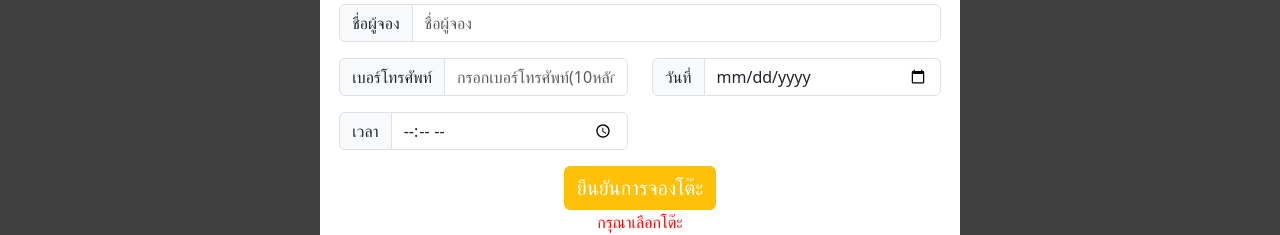
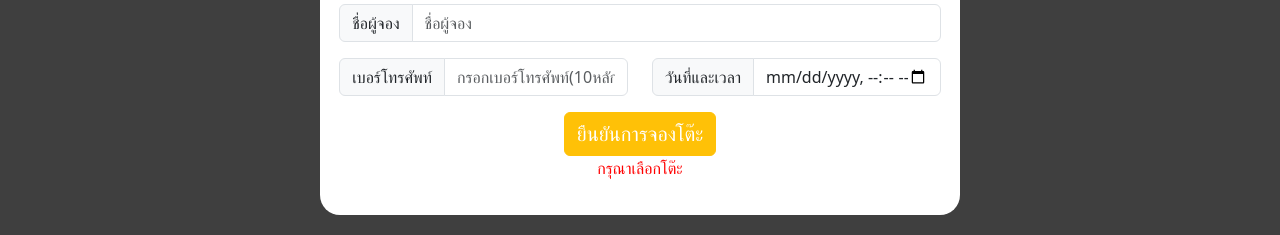
Before and after one commit to Thonthus/tablebooking_343, a Vue app: page / in a window 1280 px wide. Shown: the part 1528-1763 px from the top of the page. Built offline with nearby package versions, Linux system fonts and the light colour scheme.

Commit message:
add modal show bookingInfo

```diff
--- a/src/components/page1.vue
+++ b/src/components/page1.vue
@@ -125,36 +125,68 @@ import { ref } from 'vue'
           <h4>รายละเอียดผู้จอง</h4>
           <div class="input-group mb-3">
             <span class="input-group-text" id="basic-addon1" >ชื่อผู้จอง</span>
-            <input id="name" type="text" class="form-control" placeholder="ชื่อผู้จอง" aria-label="Username" aria-describedby="basic-addon1" required>
+            <input id="name" v-model="formData.name" type="text" class="form-control" placeholder="ชื่อผู้จอง" aria-label="Username" aria-describedby="basic-addon1" required>
           </div>
           <div class="row">
             <div class="col">
               <div class="input-group mb-3">
                 <span class="input-group-text" id="basic-addon1" >เบอร์โทรศัพท์</span>
-                <input id="num" class="form-control" type="text" pattern="[0-9]{10}" maxlength="10"  placeholder="กรอกเบอร์โทรศัพท์(10หลัก)" aria-label="tel" aria-describedby="basic-addon1" required>
+                <input id="num" v-model="formData.num" class="form-control" type="text" pattern="[0-9]{10}" maxlength="10"  placeholder="กรอกเบอร์โทรศัพท์(10หลัก)" aria-label="tel" aria-describedby="basic-addon1" required>
               </div>
             </div>
             <div class="col">
               <div class="input-group mb-3">
-                <span class="input-group-text" id="basic-addon1" >วันที่</span>
-                <input id="date" type="date" class="form-control"  v-model="selectedDate" :min="currentDate" aria-label="Date" aria-describedby="basic-addon1" required>
+                <span class="input-group-text" id="basic-addon1" >วันที่และเวลา</span>
+                <input id="datetime" v-model="formData.datetime" :min="minDate" type="datetime-local" class="form-control"  aria-label="Datetime" aria-describedby="basic-addon1" required>
               </div>
             </div>
           </div>
-          <div class="row row-cols-2">
-            <div class="col">
-              <div class="input-group mb-3">
-                <span class="input-group-text" id="basic-addon1" >เวลา</span>
-                <input id="time" type="time" class="form-control" placeholder="Time" aria-label="Time" required>
-              </div>
-            </div>
+
+          <button  v-if="bookingResult.length <=0" type="submit" class="btn btn-warning"  style="color: rgb(255, 255, 255); font-size: 20px;">ยืนยันการจองโต๊ะ</button>
+        </form>
+        <form action="">
+          <p v-if="bookingData.length <= 0" style="color: red;">กรุณาเลือกโต๊ะ</p>
+          <div v-if="bookingResult.length > 0" class="bookingInfocon" >
+            <br>
+            <button  type="button" class="btn btn-primary" data-bs-toggle="modal" data-bs-target="#staticBackdrop" style="color: rgb(255, 255, 255); font-size: 20px; margin-right: 2%;">
+                รายละเอียดการจอง
+            </button>
+            <button type="submit" @click="resetField" class="btn btn-danger" style="color: rgb(255, 255, 255); font-size: 20px; margin-left: 2%;">ล้างข้อมูล</button>
           </div>
-          <button  type="submit" class="btn btn-warning"  style="color: rgb(255, 255, 255); font-size: 20px;">ยืนยันการจองโต๊ะ</button>
-          <p v-if="bookingData.length <= 0" style="color: red;">กรุณาเลือกโต๊ะ</p>
         </form>
       </div>
     </div>
 
+
+  <div class="mdcon" v-if="bookingResult.length > 0">
+    <div class="modal fade" id="staticBackdrop" data-bs-backdrop="static" data-bs-keyboard="false" tabindex="-1" aria-labelledby="staticBackdropLabel" aria-hidden="true">
+      <div class="modal-dialog">
+        <div class="modal-content">
+          <div class="modal-header">
+            <h1 class="modal-title fs-3" id="staticBackdropLabel" style="background-color: rgb(255, 202, 44); width: 100%; padding: 15px; border-radius: 20px;">รายละเอียดการจอง</h1>
+            <button type="button" class="btn-close" data-bs-dismiss="modal" aria-label="Close"></button>
+          </div>
+          <div class="modal-body">
+            <h5>ชื่อผู้จอง : {{ formData.name }}</h5>
+            <h5>เบอร์โทรศัพท์ : {{ formData.num }}</h5>
+            <h5>วันที่ : {{ date }}</h5>
+            <h5>เวลา : {{ time }}</h5><br>
+            <h5>ร้าน/จำนวนโต๊ะที่จอง : </h5>
+            <ul style="list-style: none; font-size: 18px; margin-left: -5%;">
+              <li v-for="(item, index) in bookingResult" :key="index">
+                {{ Object.keys(item)[0] }}: {{ Object.values(item)[0] }} โต๊ะ
+              </li>
+            </ul>
+            <br>
+            <p style="color: rgb(150, 0, 0);">*หากต้องการเพิ่ม/ลดจำนวนโต๊ะ กรุณาล้างข้อมูลและจองใหม่อีกครั้ง</p>
+          </div>
+          <div class="modal-footer">
+            <button type="button" class="btn btn-secondary" data-bs-dismiss="modal">Close</button>
+          </div>
+        </div>
+      </div>
+    </div>
+  </div>
 
 
 
@@ -169,20 +201,41 @@ export default {
       lukjumTable: 0,
       miangdongTable: 0,
       bookingData: [],
-      currentDate: new Date().toISOString().split('T')[0]
+      bookingResult: [],
+      formData: {
+        name: '',
+        num: '',
+        datetime: '',},
     };
   },
 
+  computed: {
+    minDate() {
+      const now = new Date();
+      const year = now.getFullYear();
+      const month = String(now.getMonth() + 1).padStart(2, '0');
+      const day = String(now.getDate()).padStart(2, '0');
+      const hours = String(now.getHours()).padStart(2, '0');
+      const minutes = String(now.getMinutes()).padStart(2, '0');
 
+      return `${year}-${month}-${day}T${hours}:${minutes}`;
+    },
+    date() {
+      if (this.formData.datetime) {
+        const dateTimeParts = this.formData.datetime.split('T');
+        return dateTimeParts[0];
+      }
+      return '';
+    },
+    time() {
+      if (this.formData.datetime) {
+        const dateTimeParts = this.formData.datetime.split('T');
+        return dateTimeParts[1];
+      }
+      return '';
+    },
+  },
   methods: {
-    setMinTime() {
-    const now = new Date();
-    const hours = now.getHours().toString().padStart(2, '0');
-    const minutes = now.getMinutes().toString().padStart(2, '0');
-    const currentTime = `${hours}:${minutes}`;
-
-    document.getElementById('time').min = currentTime;
- },
 
     handleBooking() {
     const goboriTableValue = document.getElementById('gobori').value;
@@ -218,23 +271,42 @@ export default {
       alert('กรุณาเลือกโต๊ะ');
       return;
     }
+
+    this.bookingResult = [];
+
+    if (this.goboriTable > 0) {
+      this.bookingResult.push({ 'โกโบริ ': this.goboriTable });
+    }
+    if (this.grillterminalTable > 0) {
+      this.bookingResult.push({ 'Grill Terminal ': this.grillterminalTable });
+    }
+    if (this.lukjumTable > 0) {
+      this.bookingResult.push({ 'ลักจุ่ม มุมตึก ': this.lukjumTable });
+    }
+    if (this.miangdongTable > 0) {
+      this.bookingResult.push({ 'เมียงดง Korean BBQ ': this.miangdongTable });
+    }
+
+
       setTimeout(() => {
-        document.getElementById('gobori').value = '';
-        document.getElementById('grillterminal').value = '';
-        document.getElementById('lukjum').value = '';
-        document.getElementById('miangdong').value = '';
-        document.getElementById('name').value = '';
-        document.getElementById('num').value = '';
-        document.getElementById('date').value = '';
-        document.getElementById('time').value = '';
-        this.bookingData = [];
+
         alert('จองโต๊ะสำเร็จ!');
-      }, 1000);
+      }, 200);
     }
   },
-  mounted() {
-  this.setMinTime();
-  }
+
+  resetField() {
+      document.getElementById('gobori').value = '';
+      document.getElementById('grillterminal').value = '';
+      document.getElementById('lukjum').value = '';
+      document.getElementById('miangdong').value = '';
+      document.getElementById('name').value = '';
+      document.getElementById('num').value = '';
+      document.getElementById('datetime').value = '';
+      this.bookingData = [];
+      this.bookingResult = [];
+  },
+
 }
 </script>
 
```
